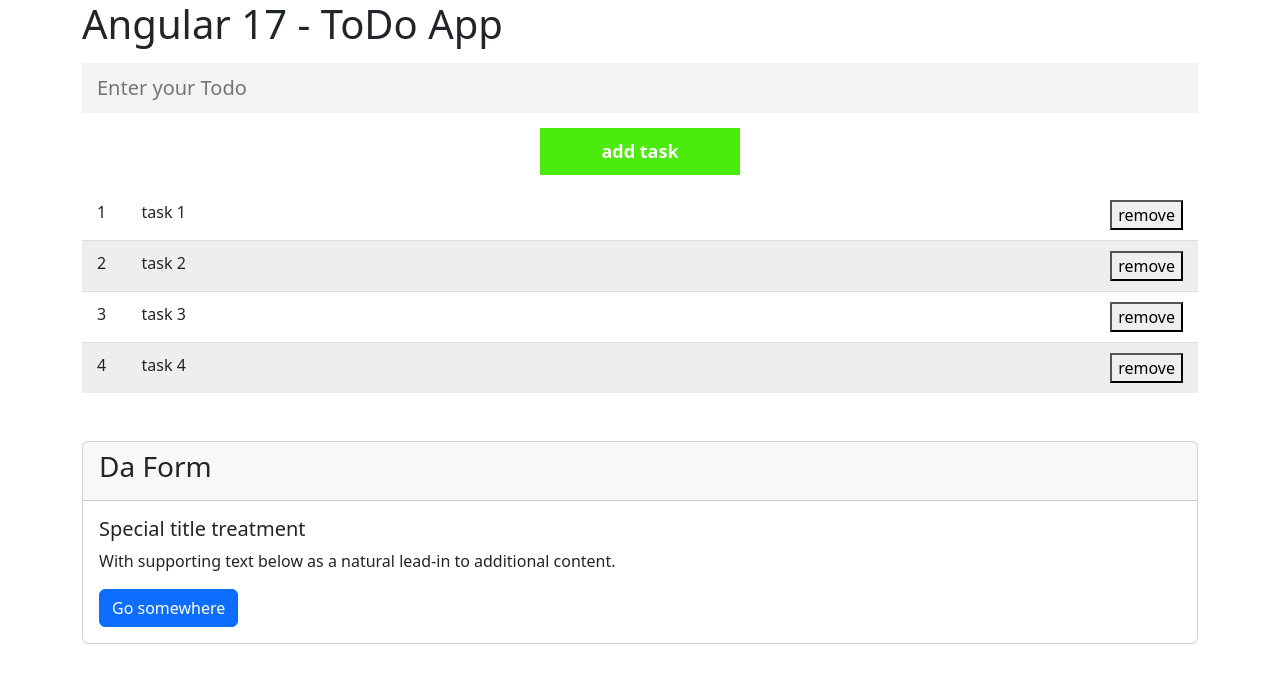
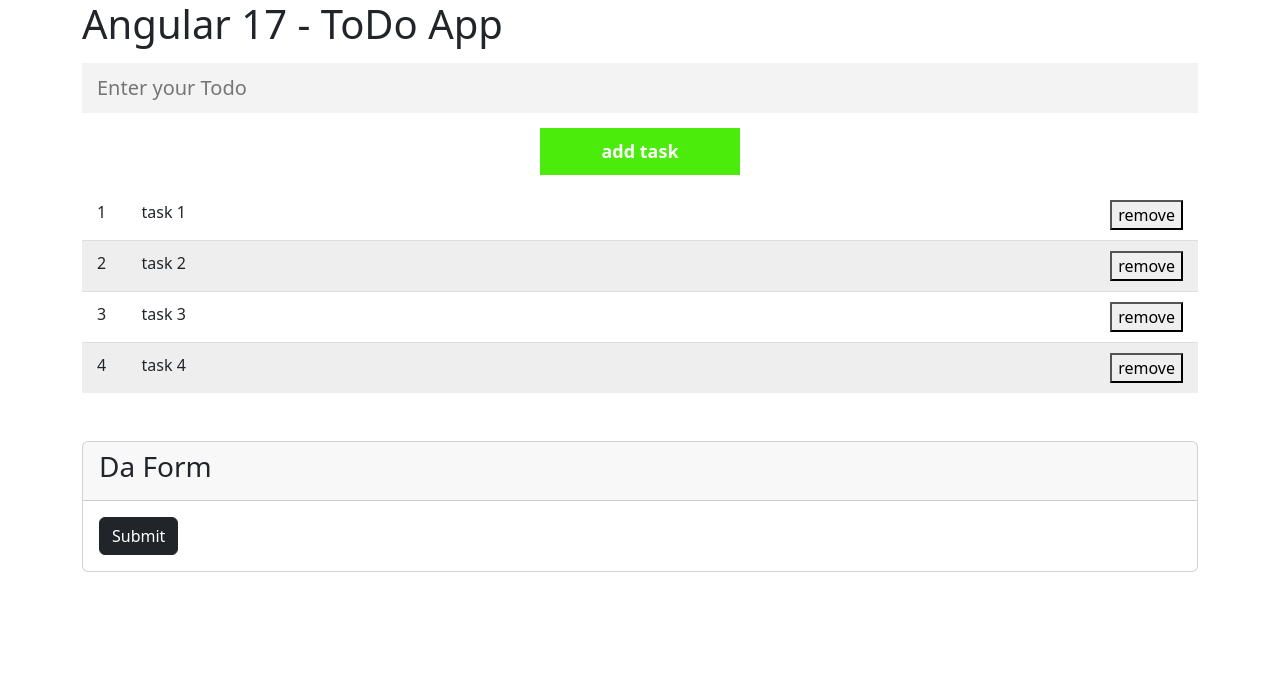
Before and after one commit to OliverKuhnNbg/angular-typescript-starter-tutorial, an Angular app in the folder angular-starter-tutorial/: page / in a window 1280 px wide. Shown: the top 682 px of the page. Built offline with nearby package versions, Linux system fonts and the light colour scheme.

Commit message:
prepare form (html)

```diff
--- a/angular-starter-tutorial/src/app/components/my-form/my-form.component.html
+++ b/angular-starter-tutorial/src/app/components/my-form/my-form.component.html
@@ -3,8 +3,11 @@
         <h3>Da Form</h3>
     </div>
     <div class="card-body">
-        <h5 class="card-title">Special title treatment</h5>
-        <p class="card-text">With supporting text below as a natural lead-in to additional content.</p>
-        <a href="#" class="btn btn-primary">Go somewhere</a>
+        <form [formGroup]="userForm">
+
+            <!-- submit btn-->
+            <a href="#" class="btn btn-dark">Submit</a>
+        </form>
+
     </div>
 </div>
```
